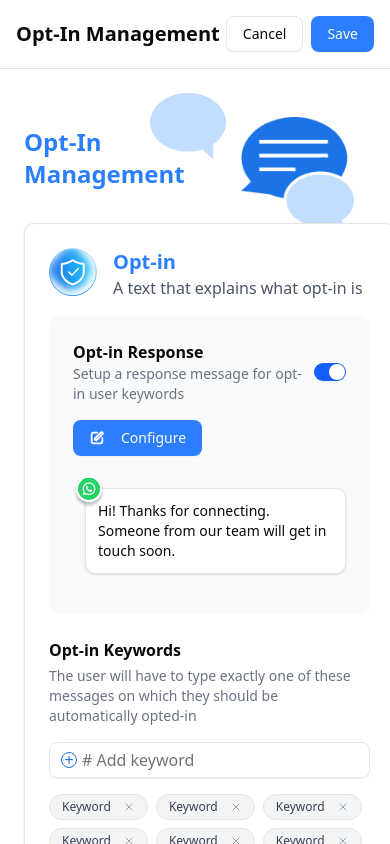
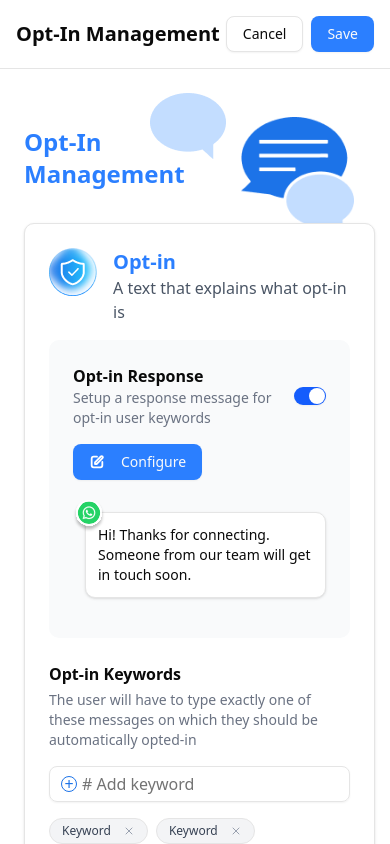
Before and after one commit to ChaitanyaBhake/logicTrix-assignment, a Next.js app: page / in a window 390 px wide. Shown: the top 844 px of the page. Built offline with nearby package versions, Linux system fonts and the light colour scheme.

Commit message:
responsive homepage

```diff
--- a/app/(root)/page.jsx
+++ b/app/(root)/page.jsx
@@ -35,7 +35,7 @@ export default function Home() {
 
   return (
     <>
-      <div className="">
+      <div className=" ">
         {/* Top Bar */}
         <div className="flex justify-between items-center p-4 border-b z-0">
           <h1 className="text-xl font-semibold">
@@ -50,7 +50,7 @@ export default function Home() {
         </div>
 
         {/* Background Hero  */}
-        <div className="relative p-6 max-w-7xl m-auto ">
+        <div className="relative  p-6 max-w-7xl m-auto ">
           {/* Hero Banner */}
           <div className="relative flex justify-between items-center ">
             <div>
@@ -77,7 +77,7 @@ export default function Home() {
             </div>
           </div>
 
-          <Card className="absolute w-[95%] border rounded-lg p-6 z-50">
+          <Card className="absolute max-lg:w-[90%] max-w-[95%]  border rounded-lg p-6 z-50 ">
             <div className="">
               {/* Opt-in Section */}
               <OptInOrOut
```
